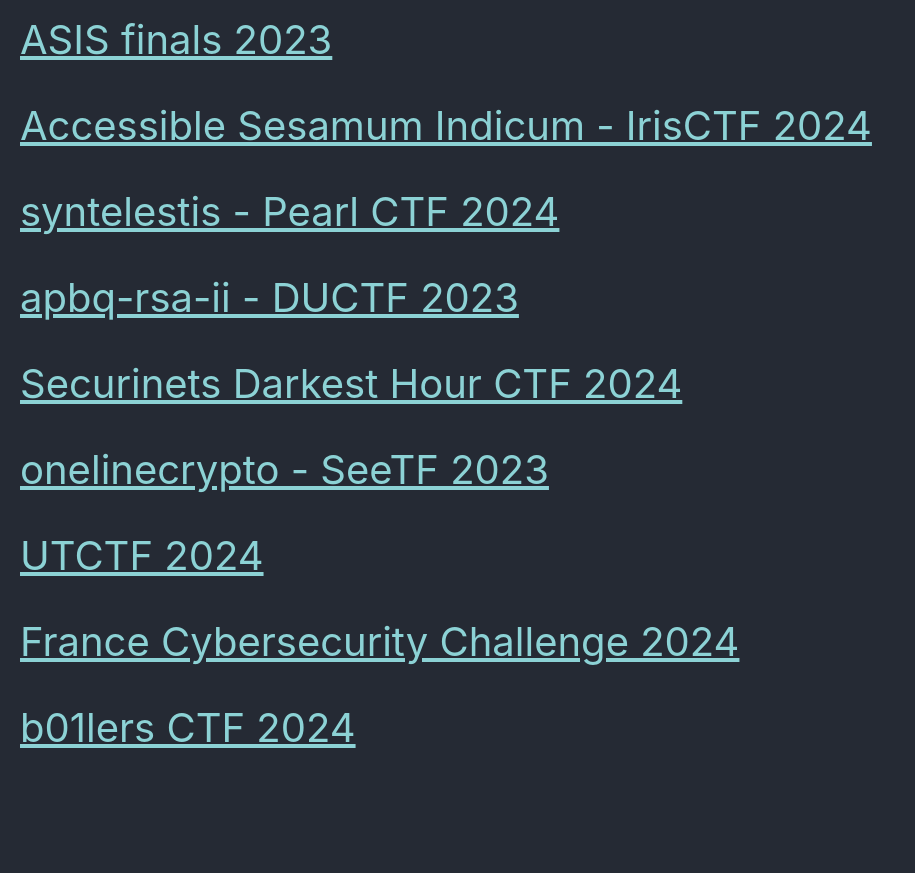
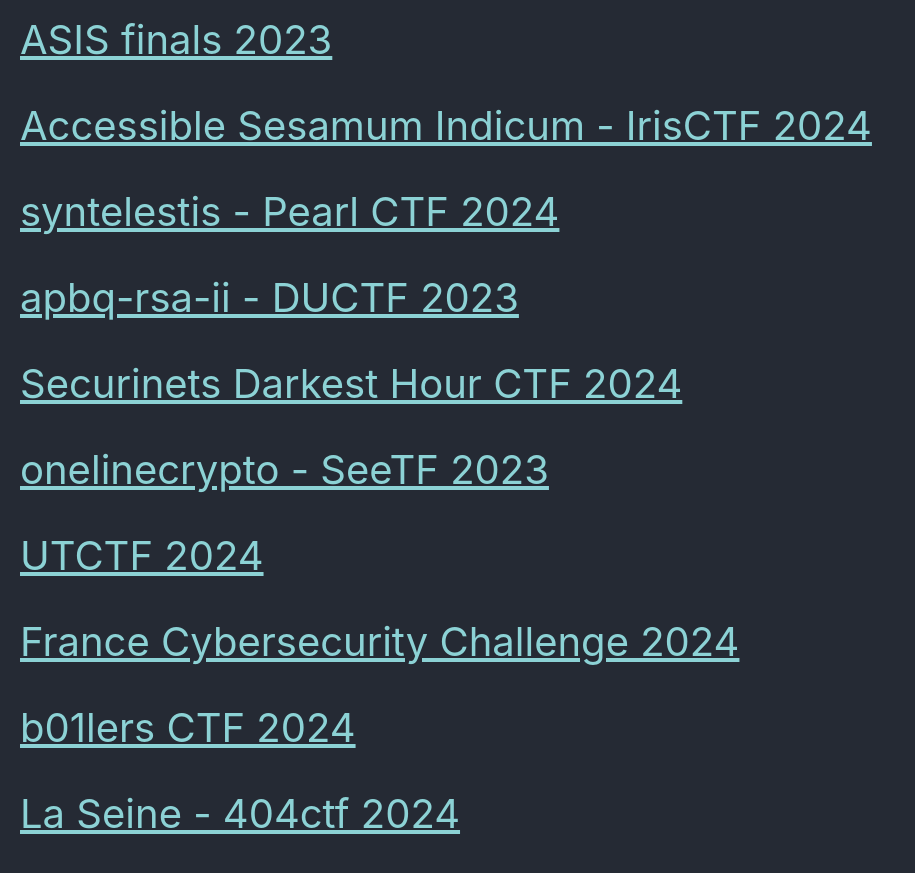
Before and after one commit to Connor-McCartney/Connor-McCartney.github.io, a Jekyll site: the page built from _pages/cryptography/other/other.md, in a window 1280 px wide and 900 px high, scrolled down 1484 px. Shown: the top 873 px of the window, without its empty margins (0-915 px from the left). Built offline with Jekyll 4.4.1, drawn with Linux system fonts in a browser that asks for light colours; cached includes are drawn as plain includes; before the commit the page ends 2298 px from its top, so only the background shows below that.

Commit message:
Update other.md

```diff
--- a/_pages/cryptography/other/other.md
+++ b/_pages/cryptography/other/other.md
@@ -75,3 +75,6 @@ title: Other
 
 
 <span style="font-size:2em;">   [b01lers CTF 2024](/cryptography/other/b01lers-CTF-2024) </span> <br>
+
+
+<span style="font-size:2em;">   [La Seine - 404ctf 2024](/cryptography/other/La-Seine-404ctf-2024) </span> <br>
```
